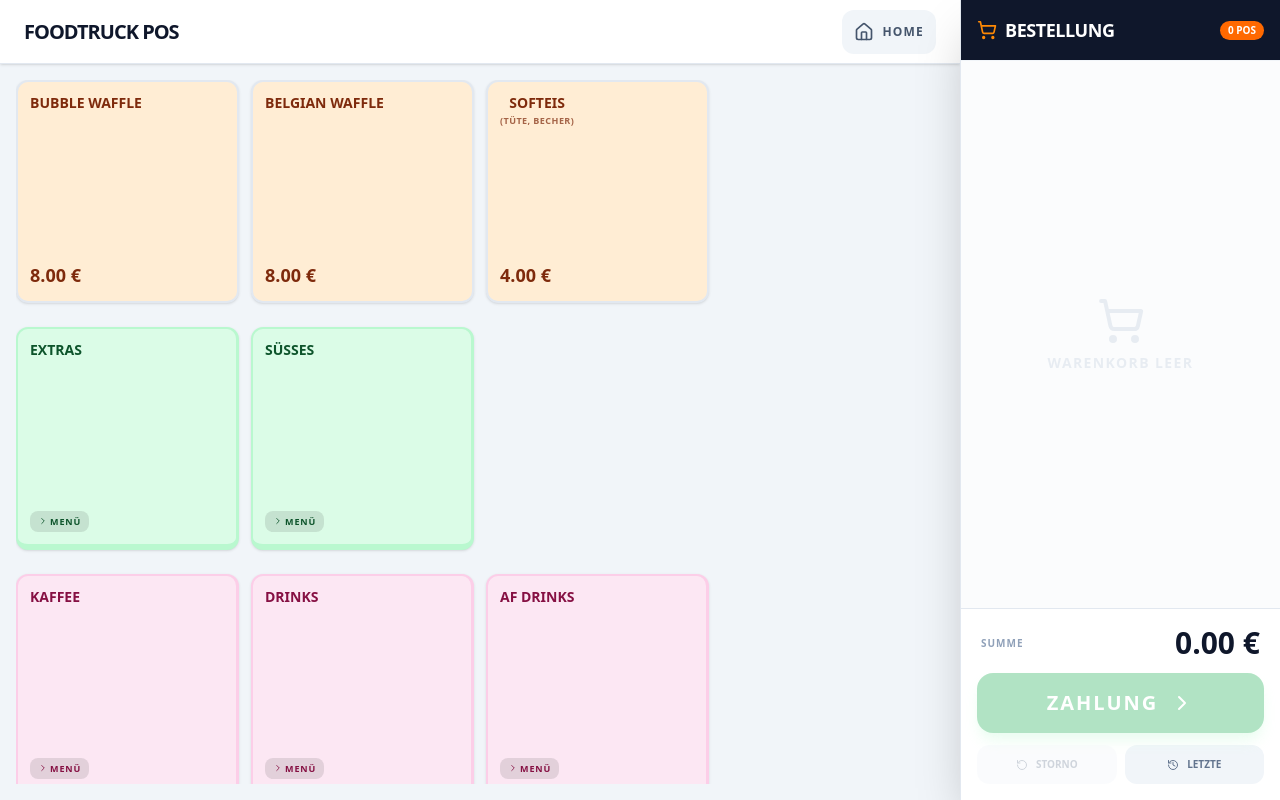
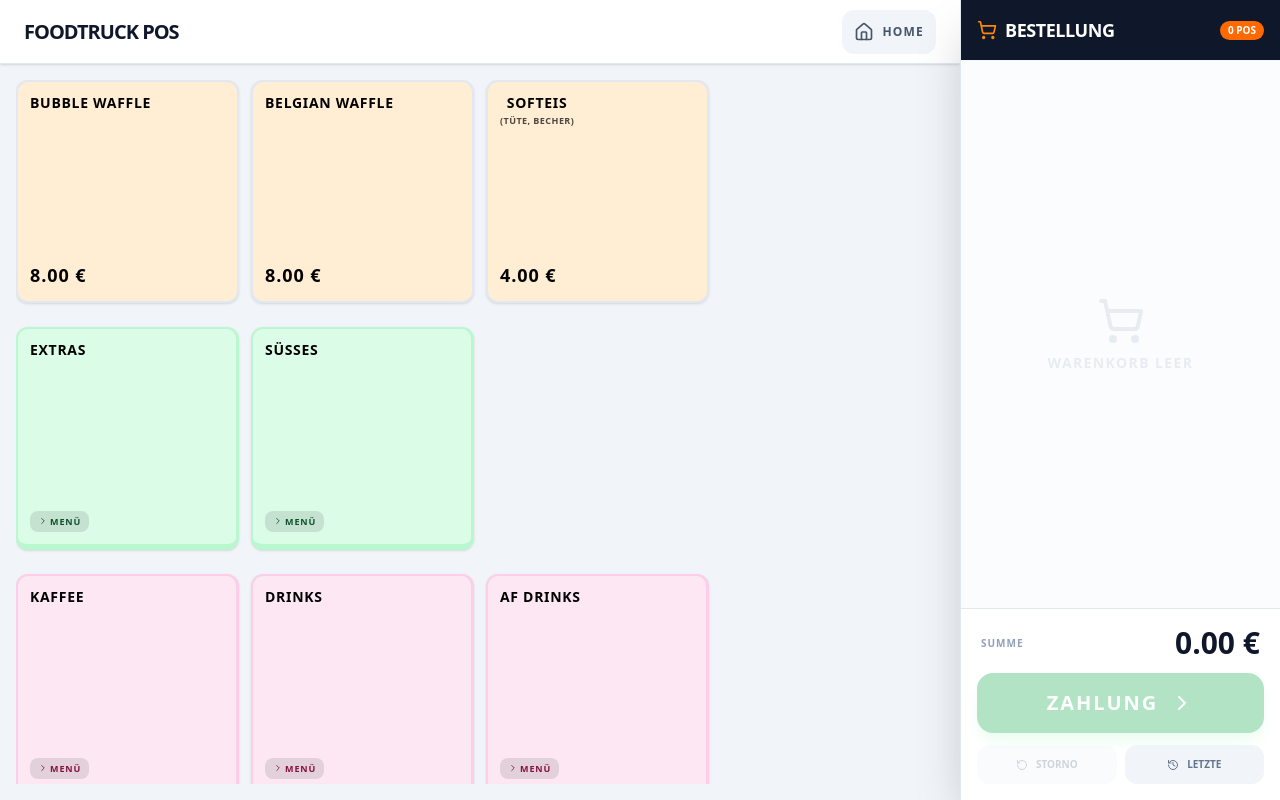
Before and after one commit to alexmvie/foodtruck-kassasystem-react, a React (Vite) app: page / in a window 1280 px wide. Built offline with nearby package versions, Linux system fonts and the light colour scheme.

Commit message:
Update button text colors to black with tokenized styling
- Add design tokens system for consistent styling
- Change all button text to black color
- Implement centralized color management for easy future adjustments
- Apply tokenized style to ProductButton component

```diff
--- a/src/components/ProductButton.tsx
+++ b/src/components/ProductButton.tsx
@@ -1,6 +1,7 @@
 import { motion } from 'motion/react';
 import { ChevronRight } from 'lucide-react';
 import { Product } from '../types';
+import { getButtonTextClass } from '../styles/tokens';
 
 interface ProductButtonProps {
   product: Product;
@@ -22,9 +23,9 @@ export const ProductButton = ({ product, onClick }: ProductButtonProps) => {
     >
       {/* Obere Bereich: Name und Subtext */}
       <div className="flex flex-col items-center text-center flex-1">
-        <span className="text-sm font-black leading-tight uppercase">{product.name}</span>
+        <span className={`text-sm leading-tight ${getButtonTextClass('primary')}`}>{product.name}</span>
         {product.subtext && (
-          <span className="text-[9px] opacity-70 mt-0.5 uppercase tracking-wider font-black">
+          <span className={`text-[9px] opacity-70 mt-0.5 ${getButtonTextClass('primary')}`}>
             {product.subtext}
           </span>
         )}
@@ -33,7 +34,7 @@ export const ProductButton = ({ product, onClick }: ProductButtonProps) => {
       {/* Untere Bereich: Preis oder Kategorie-Info */}
       <div className="flex justify-center mt-auto">
         {!product.isCategory && (
-          <span className="text-lg font-black">{product.price.toFixed(2)} €</span>
+          <span className={`text-lg ${getButtonTextClass('primary')}`}>{product.price.toFixed(2)} €</span>
         )}
         {product.isCategory && (
           <div className="bg-black/10 px-2 py-1 rounded-lg text-[9px] font-black uppercase tracking-widest flex items-center gap-0.5">
--- /dev/null
+++ b/src/styles/tokens.ts
@@ -0,0 +1,45 @@
+// Design Tokens für die Foodtruck Kassen-App
+export const tokens = {
+  colors: {
+    // Button Text Colors
+    buttonText: {
+      primary: 'text-black', // Hauptfarbe für alle Button-Texte
+      secondary: 'text-slate-600', // Für spezielle Fälle
+      accent: 'text-orange-400', // Für Akzente
+    },
+
+    // Button Background Colors
+    buttonBg: {
+      primary: 'bg-white',
+      secondary: 'bg-slate-100',
+      accent: 'bg-orange-500',
+    },
+
+    // Border Colors
+    border: {
+      primary: 'border-slate-200',
+      hover: 'border-slate-400',
+      accent: 'border-orange-200',
+    }
+  },
+
+  typography: {
+    button: {
+      fontWeight: 'font-black',
+      textTransform: 'uppercase',
+      letterSpacing: 'tracking-wider',
+    }
+  },
+
+  spacing: {
+    button: {
+      padding: 'p-3',
+      gap: 'gap-3',
+    }
+  }
+} as const;
+
+// Helper für Button-Text-Styling
+export const getButtonTextClass = (variant: 'primary' | 'secondary' | 'accent' = 'primary') => {
+  return `${tokens.colors.buttonText[variant]} ${tokens.typography.button.fontWeight} ${tokens.typography.button.textTransform} ${tokens.typography.button.letterSpacing}`;
+};
```
